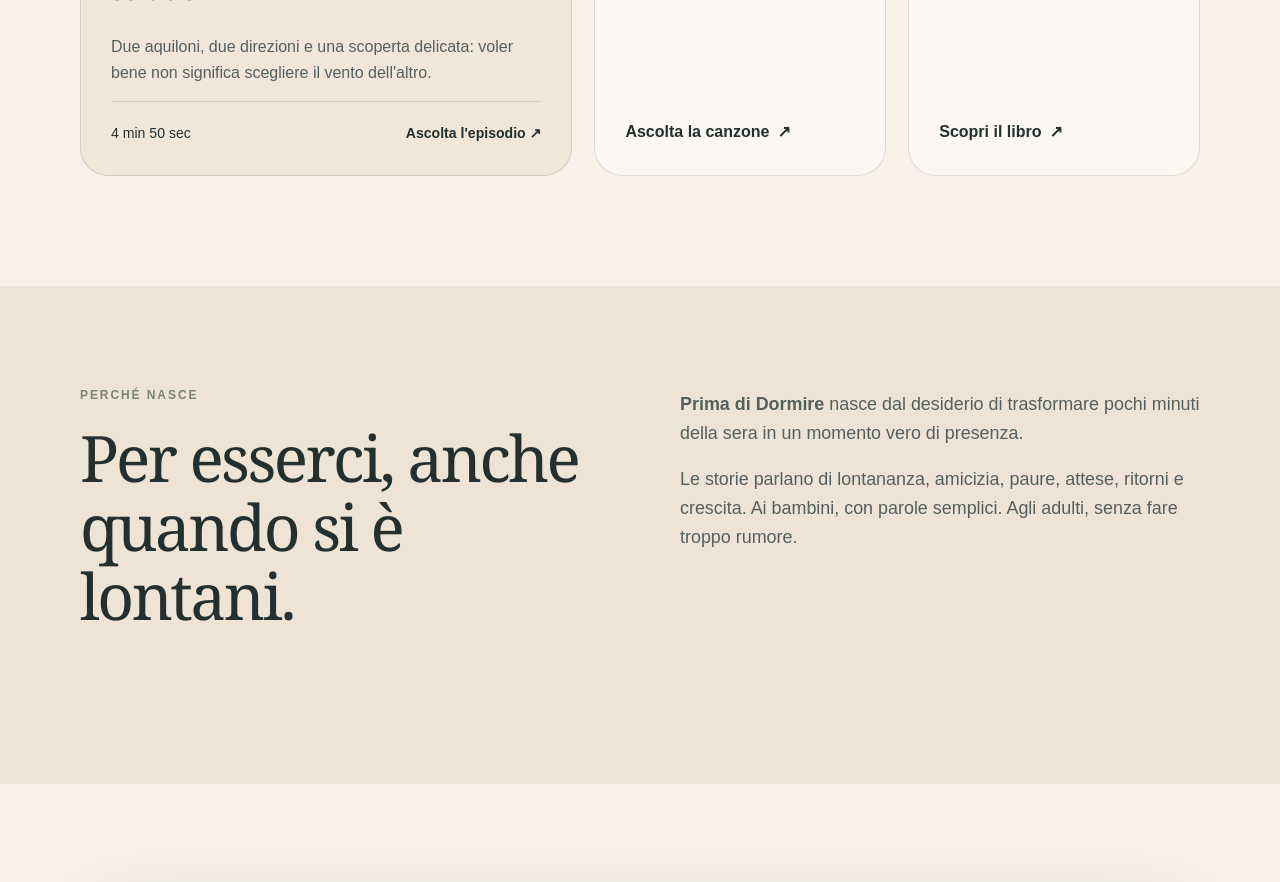
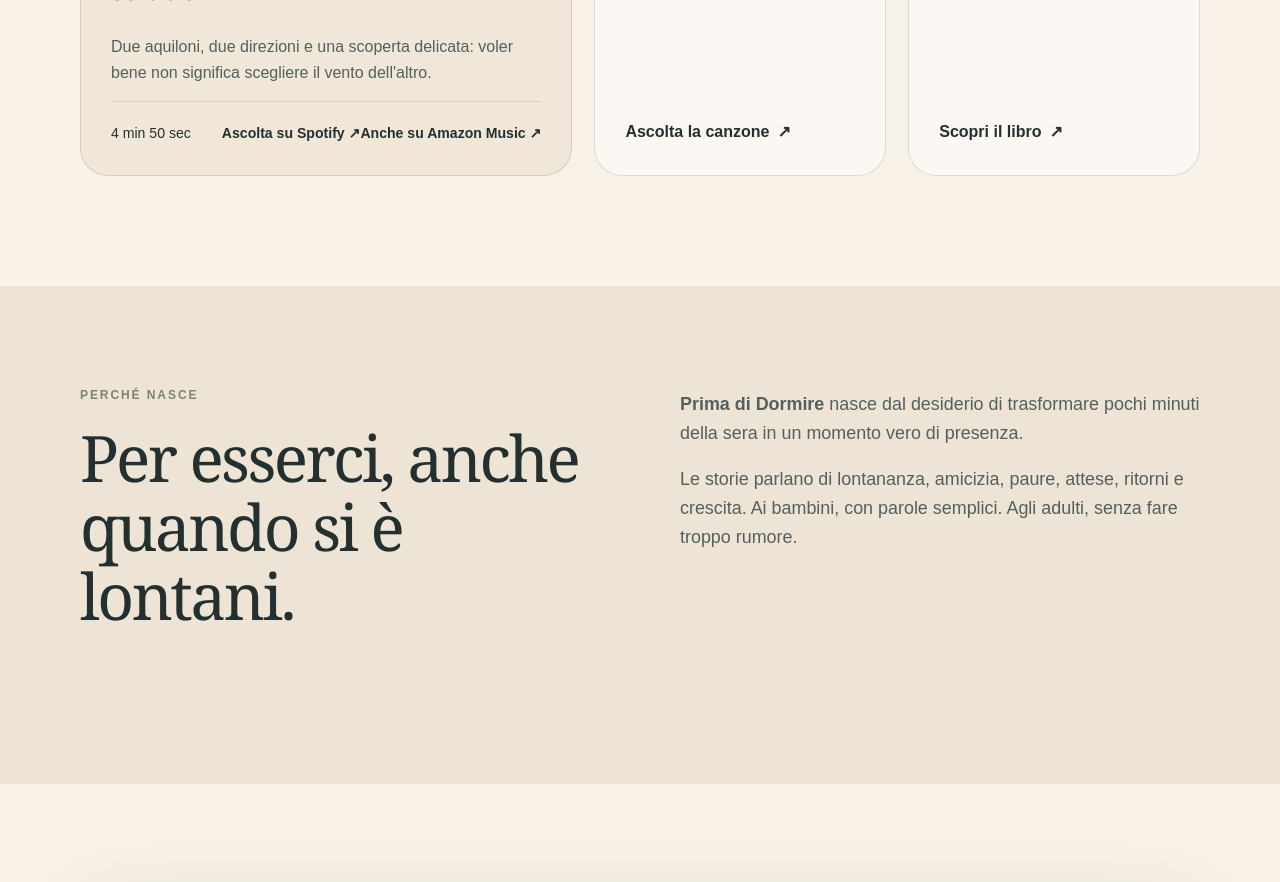
Before and after one commit to elpablo/prima-di-dormire, a Next.js app: page / in a window 1280 px wide. Shown: the part 1480-2362 px from the top of the page. Built offline with nearby package versions, Linux system fonts and the light colour scheme; no server answers.

Commit message:
feat: link podcast on Amazon Music

```diff
--- a/src/app/page.tsx
+++ b/src/app/page.tsx
@@ -5,7 +5,7 @@
 
 export default async function Home() {
   const latestEpisode = await getLatestEpisode();
-  const { song, book } = siteContent;
+  const { podcast, song, book } = siteContent;
 
   return (
     <main>
@@ -78,13 +78,23 @@
               <p>{latestEpisode.description}</p>
               <div className="card-footer">
                 <span>{latestEpisode.duration}</span>
+                <div className="podcast-links">
                   <a
                     href={latestEpisode.href}
                     target="_blank"
                     rel="noreferrer"
                   >
-                  Ascolta l&apos;episodio <Arrow />
+                    Ascolta su Spotify <Arrow />
                   </a>
+                  <a
+                    className="secondary-platform-link"
+                    href={podcast.amazonMusicUrl}
+                    target="_blank"
+                    rel="noreferrer"
+                  >
+                    Anche su Amazon Music <Arrow />
+                  </a>
+                </div>
               </div>
             </div>
           </article>
```
Lines whose indentation alone changed are shown as unchanged.
